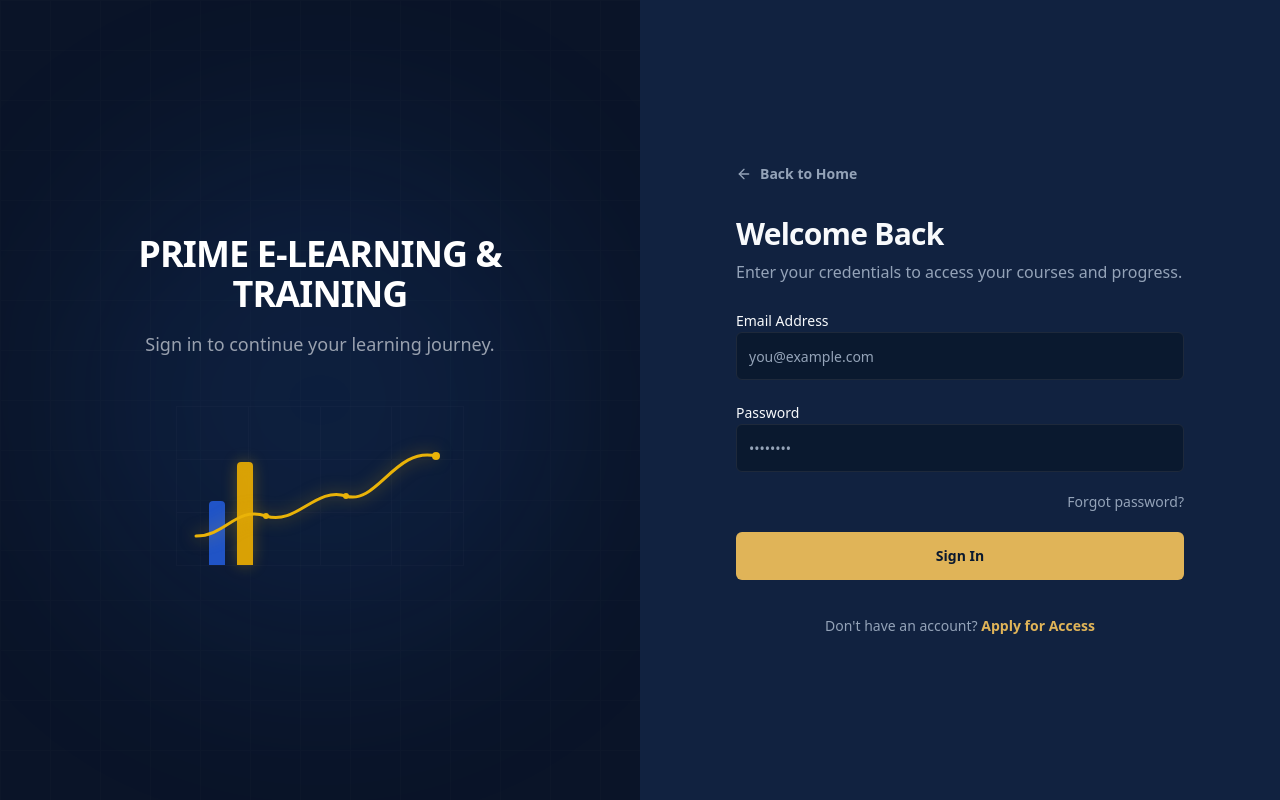
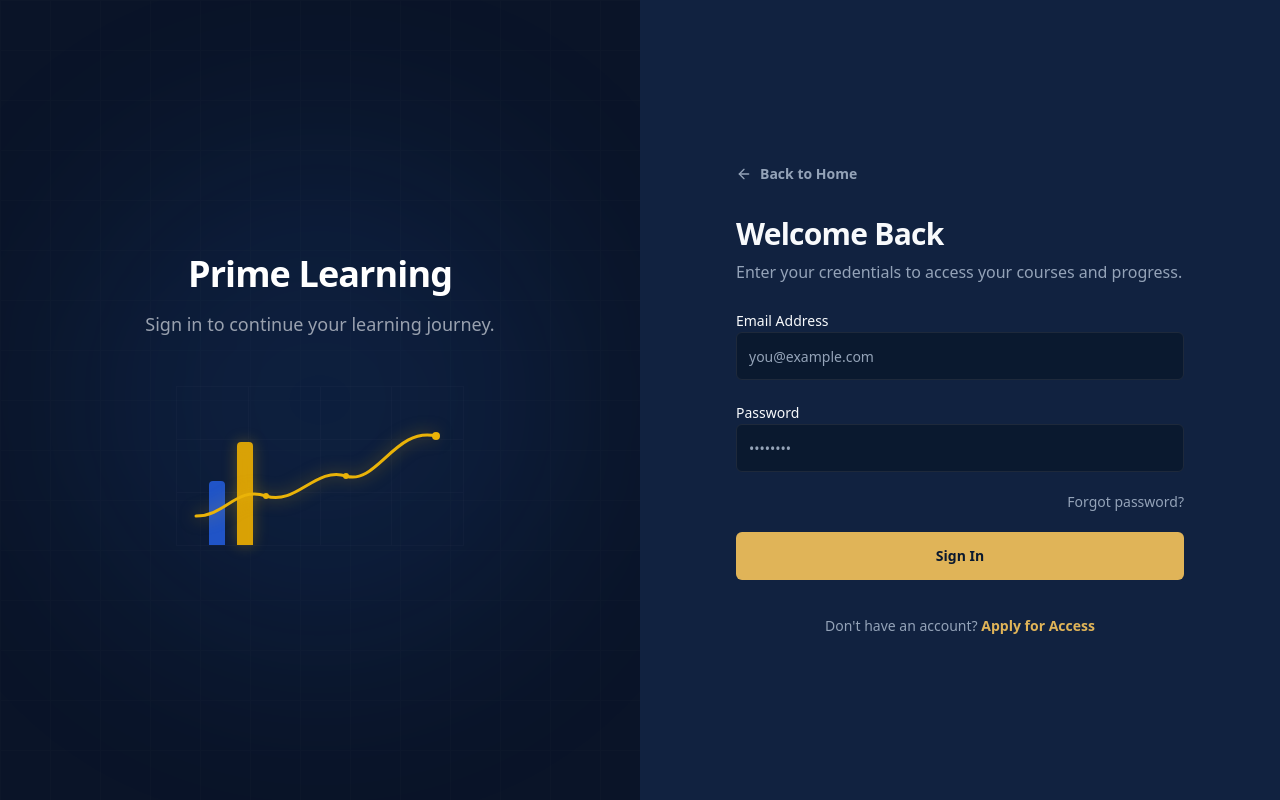
Before and after one commit to Vibe-Coders-Batch/prime-fx-frontend, a Next.js app: page /login in a window 1280 px wide. Built offline with nearby package versions, Linux system fonts and the light colour scheme; no server answers.

Commit message:
Update site branding to "Prime Learning" in layout and login components for consistency. Modify titles and descriptions in metadata to reflect the new branding.

```diff
--- a/src/app/(unauthenticated)/layout.tsx
+++ b/src/app/(unauthenticated)/layout.tsx
@@ -1,7 +1,7 @@
 import type { Metadata } from "next";
 
 const siteUrl = "https://paet.ltd";
-const siteName = "PRIME E-Learning & Training";
+const siteName = "Prime Learning";
 
 export const metadata: Metadata = {
   robots: {
--- a/src/app/(unauthenticated)/login/layout.tsx
+++ b/src/app/(unauthenticated)/login/layout.tsx
@@ -1,19 +1,19 @@
 import type { Metadata } from "next";
 
 const siteUrl = "https://paet.ltd";
-const siteName = "PRIME E-Learning & Training";
+const siteName = "Prime Learning";
 
 export const metadata: Metadata = {
-  title: "Login | PRIME E-Learning & Training",
+  title: "Login | Prime Learning",
   description:
-    "Sign in to your PRIME E-Learning & Training account. Access your courses, learning progress, and certificates.",
+    "Sign in to your Prime Learning account. Access your courses, learning progress, and certificates.",
   alternates: {
     canonical: `${siteUrl}/login`,
   },
   openGraph: {
-    title: "Login | PRIME E-Learning & Training",
+    title: "Login | Prime Learning",
     description:
-      "Sign in to access your courses and learning tools at PRIME E-Learning & Training.",
+      "Sign in to access your courses and learning tools at Prime Learning.",
     url: `${siteUrl}/login`,
     siteName: siteName,
     type: "website",
--- a/src/app/(unauthenticated)/login/page.tsx
+++ b/src/app/(unauthenticated)/login/page.tsx
@@ -52,7 +52,7 @@ export default function LoginPage() {
 
   return (
     <AuthSplitLayout
-      title="PRIME E-LEARNING & TRAINING"
+      title="Prime Learning"
       subtitle="Sign in to continue your learning journey."
       image={<AnimatedLineChart />}
     >
```
